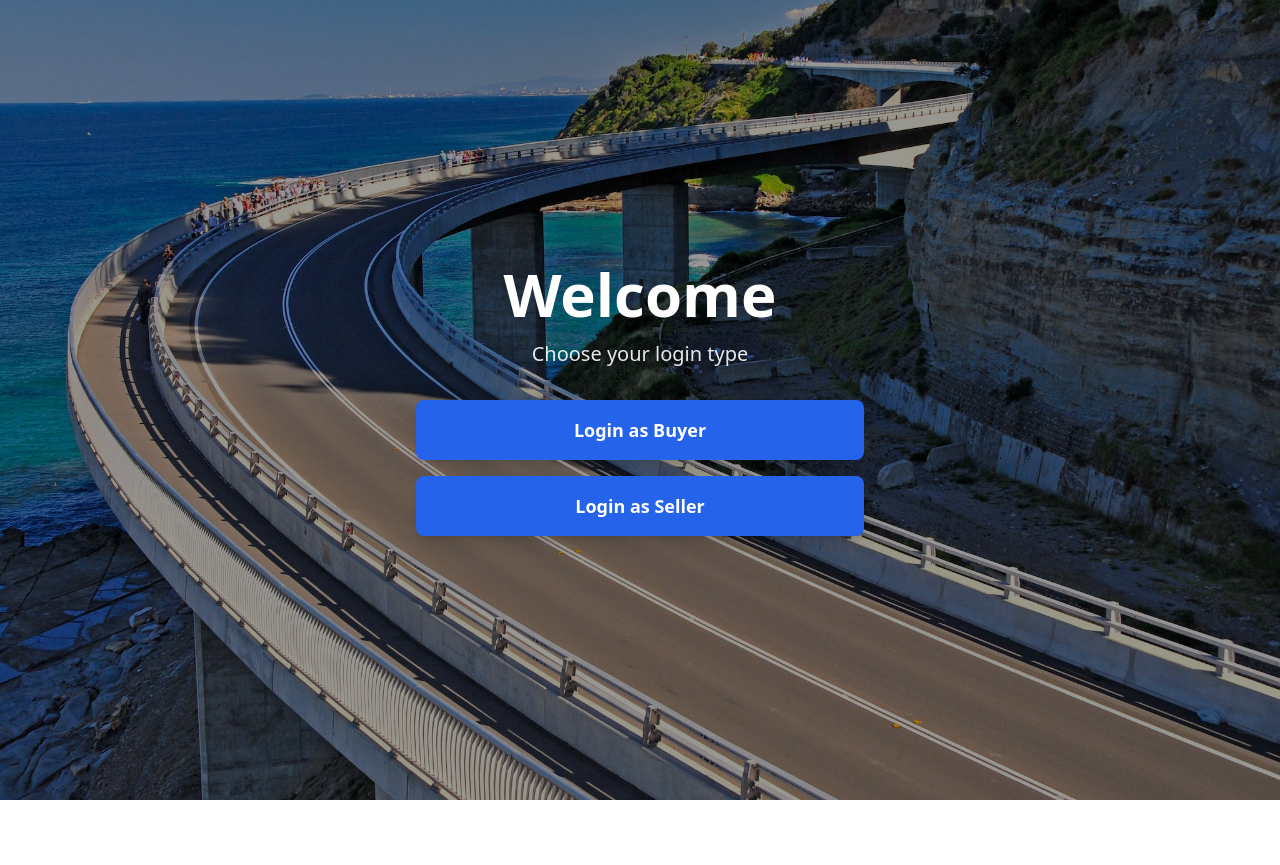
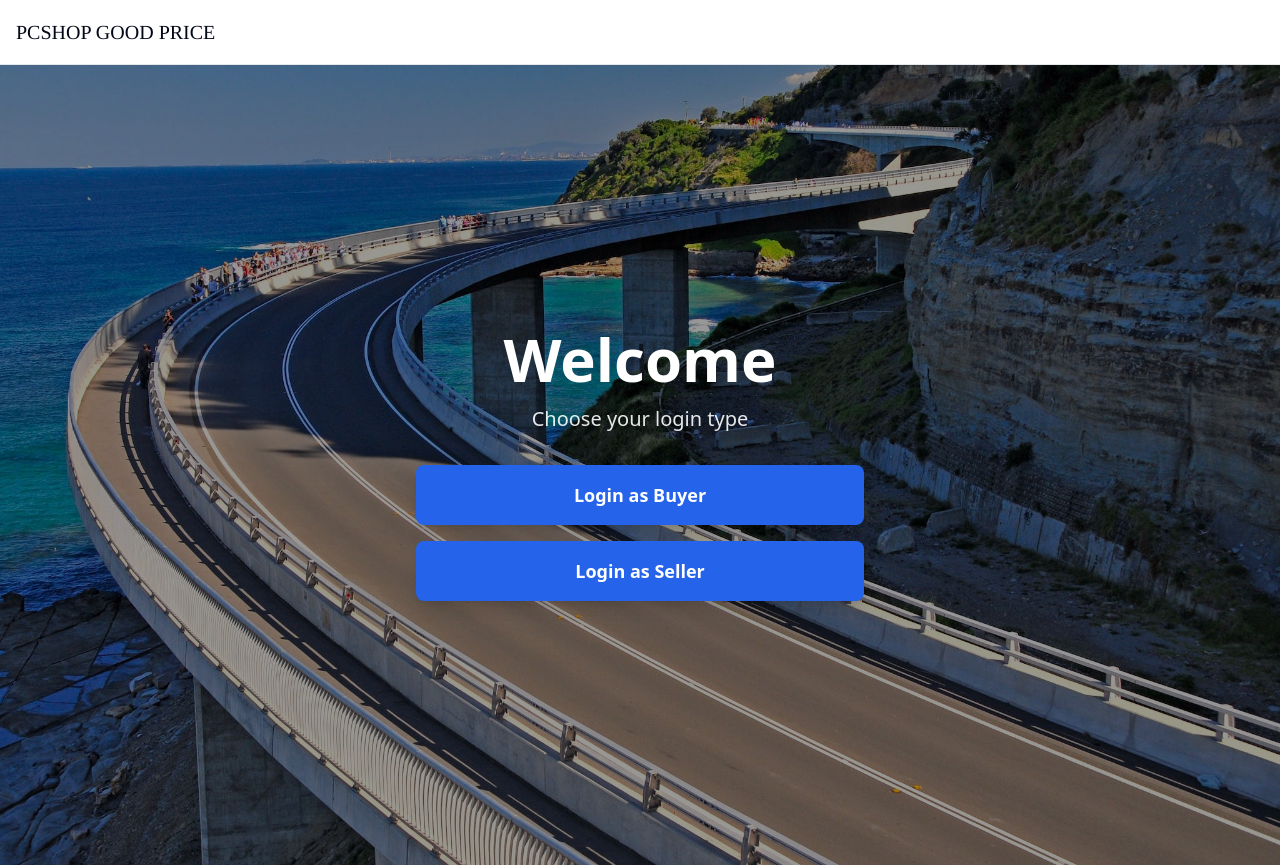
Before and after one commit to greatengineer19/frontend-of-pcshopgoodprice, a Next.js app: page / in a window 1280 px wide. Before the commit the page ends 800 px from the top, so only its background shows below. Built offline with nearby package versions, Linux system fonts and the light colour scheme; no server answers.

Commit message:
still need navbar

```diff
--- a/components/layout/navbar.tsx
+++ b/components/layout/navbar.tsx
@@ -76,7 +76,17 @@ export function Navbar() {
     }
 
     if (pathname === '/') {
-        return null; // Don't render Navbar on the home page
+        return (
+            <div className="border-b">
+                <div className="container mx-auto flex h-16 items-center justify-start px-4">
+                    <Link href="/computer_components" className="flex items-center">
+                        <span className="text-xl font-normal" style={{ fontFamily: "'Tinos', serif", fontWeight: 400 }}>
+                            PCSHOP GOOD PRICE
+                        </span>
+                    </Link>
+                </div>
+            </div>
+        )
     }
 
     return (
```
